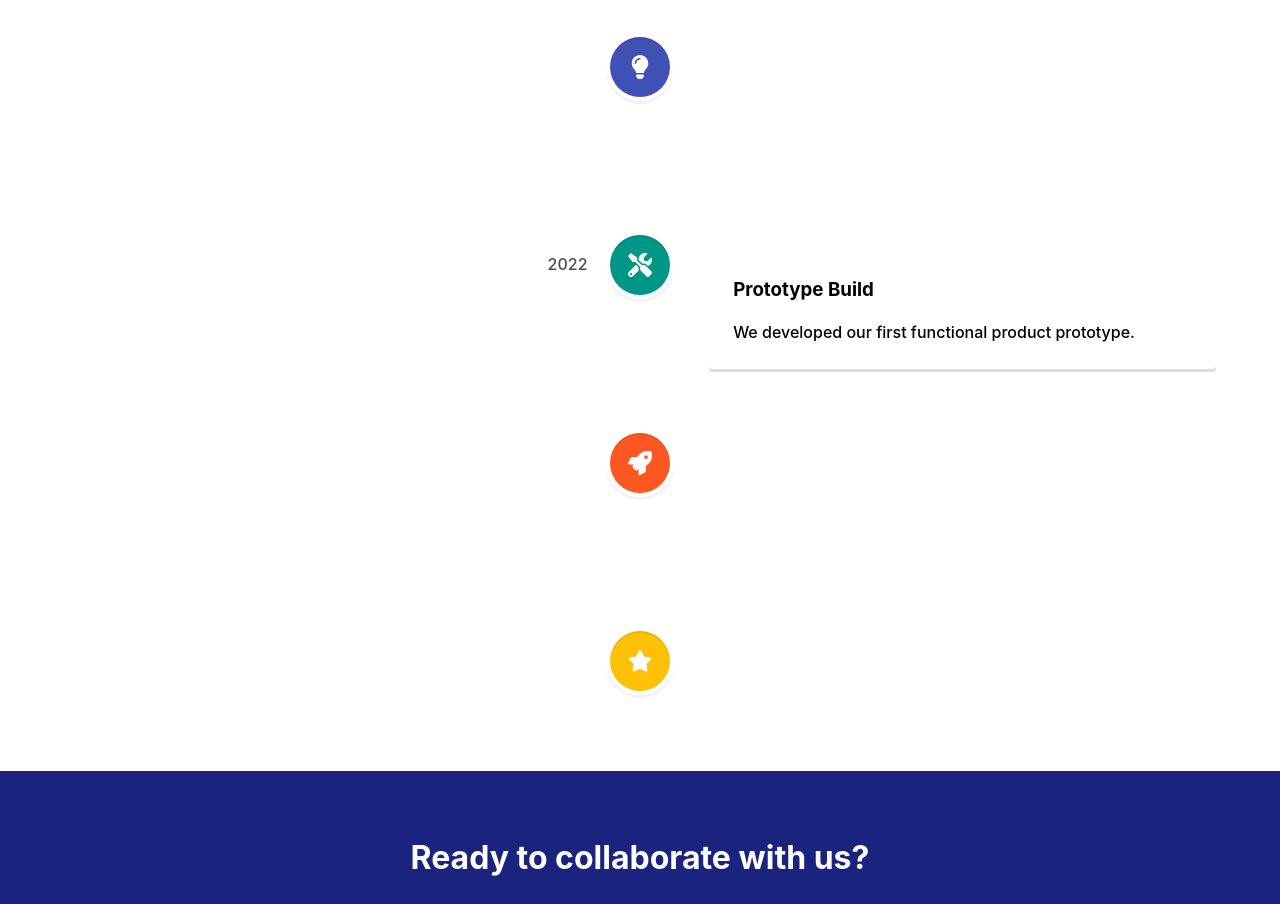
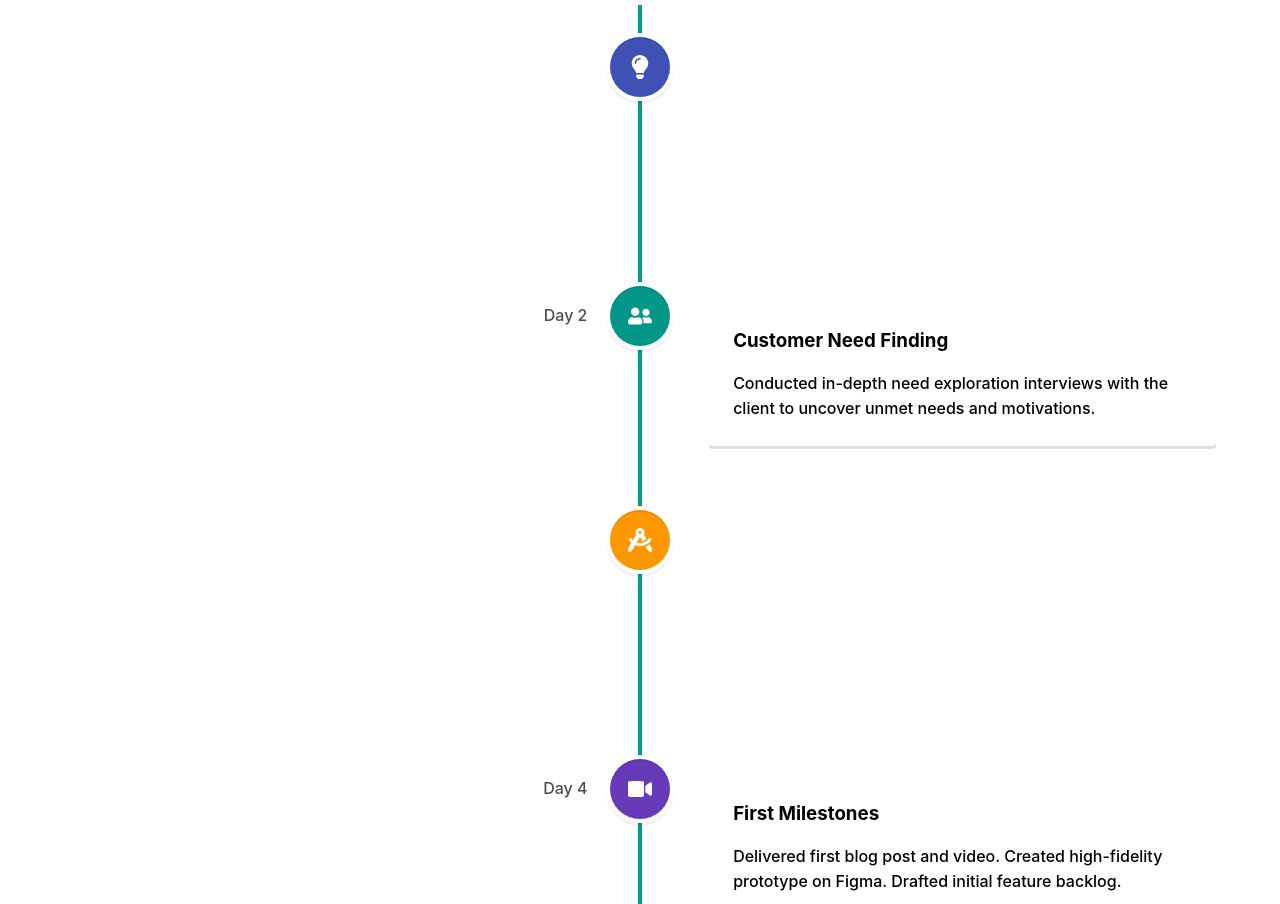
Before and after one commit to minishun97/OIP, a React (Create React App) app in the folder my-app/: page / in a window 1280 px wide. Shown: the part 2700-3604 px from the top of the page. Built offline with nearby package versions, Linux system fonts and the light colour scheme.

Commit message:
updated timeline

```diff
--- a/my-app/src/components/Timeline.jsx
+++ b/my-app/src/components/Timeline.jsx
@@ -1,25 +1,135 @@
 import React from 'react';
 import { VerticalTimeline, VerticalTimelineElement } from 'react-vertical-timeline-component';
 import 'react-vertical-timeline-component/style.min.css';
-import { FaLightbulb, FaTools, FaRocket, FaStar } from 'react-icons/fa';
+import { FaLightbulb, FaUserFriends, FaDraftingCompass, FaVideo, FaCogs, FaComments, FaLaptopCode, FaImage, FaStar } from 'react-icons/fa';
 
 const Timeline = () => (
   <section id="timeline" style={{ padding: '60px 0', backgroundColor: '#fff' }}>
-    <h2 style={{ textAlign: 'center', marginBottom: '40px', fontSize: '2rem' }}>Our Journey</h2>
-    <VerticalTimeline>
-      <VerticalTimelineElement date="2021" iconStyle={{ background: '#3f51b5', color: '#fff' }} icon={<FaLightbulb />}>
-        <h3>Inception</h3>
-        <p>Ideation and concept development phase.</p>
+    <h2 style={{ textAlign: 'center', marginBottom: '40px', fontSize: '2rem' }}>
+      Our Project Journey
+    </h2>
+    <VerticalTimeline lineColor="#009B8A">
+
+      <VerticalTimelineElement
+        date="Day 1"
+        iconStyle={{ background: '#3f51b5', color: '#fff' }}
+        icon={<FaLightbulb />}
+      >
+        <h3>Kickoff & Questionnaires</h3>
+        <p>
+          Designed questionnaires with mental models in mind, surveyed teammates
+          to clarify different perspectives on project scope.
+        </p>
       </VerticalTimelineElement>
-      <VerticalTimelineElement date="2022" iconStyle={{ background: '#009688', color: '#fff' }} icon={<FaTools />}>
-        <h3>Prototype Build</h3>
-        <p>We developed our first functional product prototype.</p>
+
+      <VerticalTimelineElement
+        date="Day 2"
+        iconStyle={{ background: '#009688', color: '#fff' }}
+        icon={<FaUserFriends />}
+      >
+        <h3>Customer Need Finding</h3>
+        <p>
+          Conducted in-depth need exploration interviews with the client to uncover
+          unmet needs and motivations.
+        </p>
       </VerticalTimelineElement>
-      <VerticalTimelineElement date="2023" iconStyle={{ background: '#ff5722', color: '#fff' }} icon={<FaRocket />}>
-        <h3>Launch</h3>
-        <p>Our project launched publicly to great success.</p>
+
+      <VerticalTimelineElement
+        date="Day 3"
+        iconStyle={{ background: '#ff9800', color: '#fff' }}
+        icon={<FaDraftingCompass />}
+      >
+        <h3>Prototype Direction</h3>
+        <p>
+          Defined the concept: a social-media-like platform for sharing thoughts
+          on Alexander Thomson’s works. Learned “The Mom Test” and prompt
+          engineering.
+        </p>
       </VerticalTimelineElement>
-      <VerticalTimelineElement iconStyle={{ background: '#ffc107', color: '#fff' }} icon={<FaStar />} />
+
+      <VerticalTimelineElement
+        date="Day 4"
+        iconStyle={{ background: '#673ab7', color: '#fff' }}
+        icon={<FaVideo />}
+      >
+        <h3>First Milestones</h3>
+        <p>
+          Delivered first blog post and video. Created high-fidelity prototype on
+          Figma. Drafted initial feature backlog.
+        </p>
+      </VerticalTimelineElement>
+
+      <VerticalTimelineElement
+        date="Day 7"
+        iconStyle={{ background: '#795548', color: '#fff' }}
+        icon={<FaCogs />}
+      >
+        <h3>Feature Backlog Update</h3>
+        <p>
+          Broke down features into Home, Gallery, History, Newsletter pages.
+          Completed event scraping tool & integration.
+        </p>
+      </VerticalTimelineElement>
+
+      <VerticalTimelineElement
+        date="Day 8"
+        iconStyle={{ background: '#607d8b', color: '#fff' }}
+        icon={<FaComments />}
+      >
+        <h3>Clarification</h3>
+        <p>
+          Clarified specifications with client and refined feature backlog for
+          development.
+        </p>
+      </VerticalTimelineElement>
+
+      <VerticalTimelineElement
+        date="Day 9"
+        iconStyle={{ background: '#00bcd4', color: '#fff' }}
+        icon={<FaUserFriends />}
+      >
+        <h3>Customer Meeting</h3>
+        <p>
+          Presented prototype at The Mitchell Library. Client feedback was positive.
+        </p>
+      </VerticalTimelineElement>
+
+      <VerticalTimelineElement
+        date="Day 10"
+        iconStyle={{ background: '#4caf50', color: '#fff' }}
+        icon={<FaImage />}
+      >
+        <h3>Development & Poster Design</h3>
+        <p>
+          Continued development of pending features. Drafted multiple poster designs.
+        </p>
+      </VerticalTimelineElement>
+
+      <VerticalTimelineElement
+        date="Day 11"
+        iconStyle={{ background: '#e91e63', color: '#fff' }}
+        icon={<FaLaptopCode />}
+      >
+        <h3>Final Development</h3>
+        <p>
+          Completed major features. Delivered second blog post and progress video.
+          Pending tasks: regex filter, image explanation, deployment.
+        </p>
+      </VerticalTimelineElement>
+
+      <VerticalTimelineElement
+        date="Final Submission"
+        iconStyle={{ background: '#ffc107', color: '#fff' }}
+        icon={<FaStar />}
+      >
+        <h3>Presentation & Reflection</h3>
+        <p>
+          Delivered blog post, demo video, and final presentation. Achieved an
+          interactive platform that encourages organic exploration of Alexander
+          Thomson’s works.
+        </p>
+      </VerticalTimelineElement>
+
     </VerticalTimeline>
   </section>
 );
```
